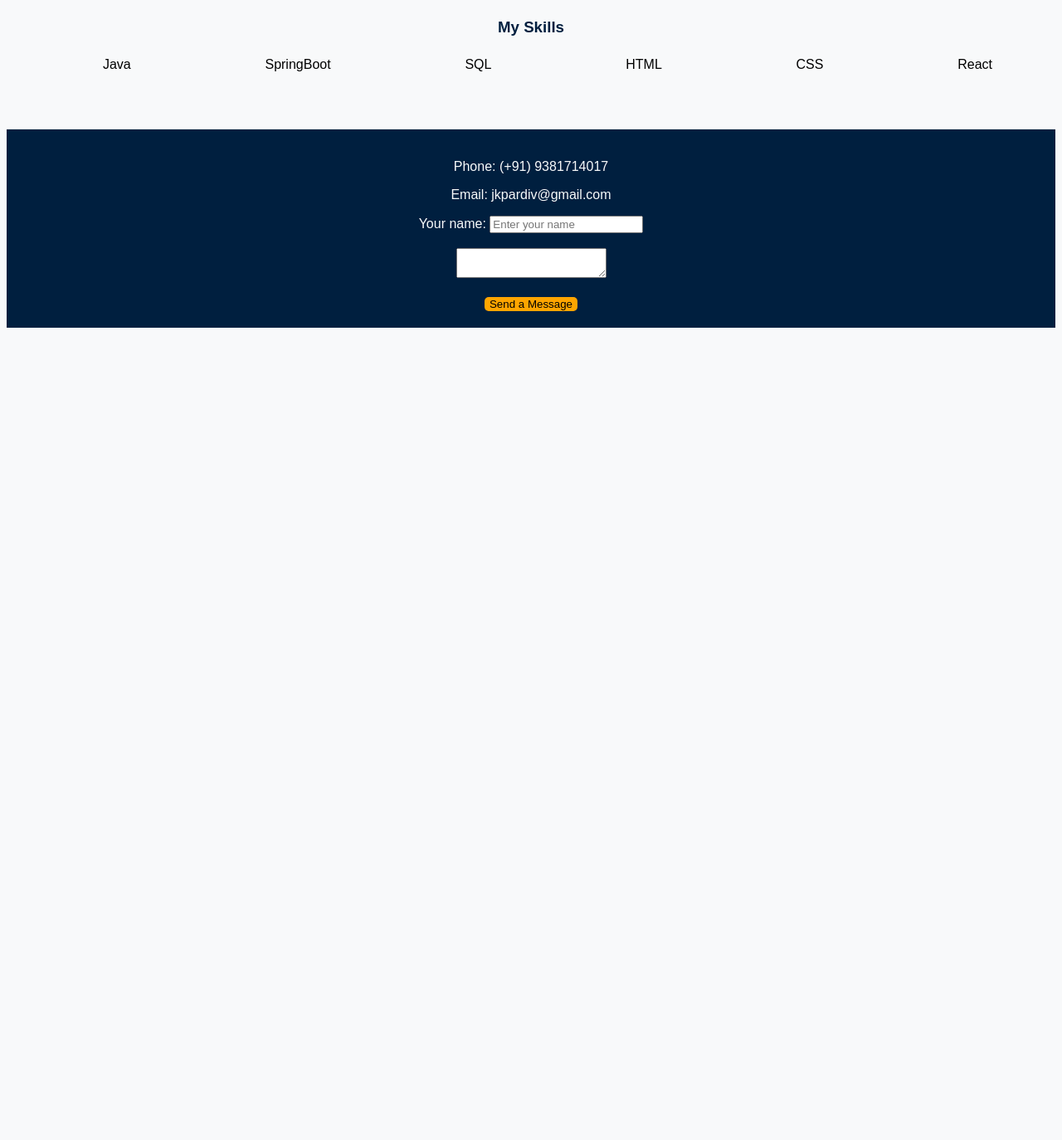
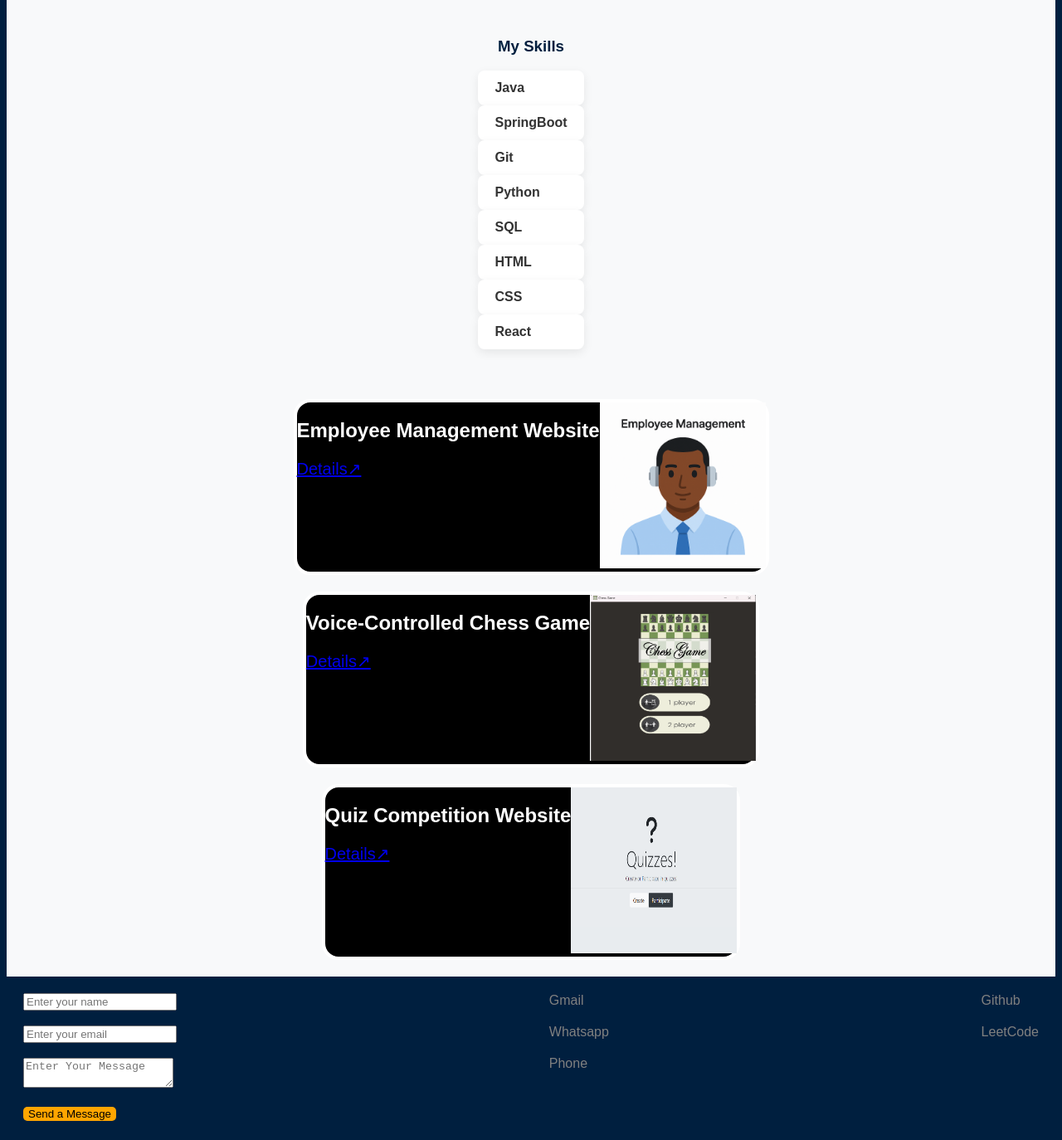
Before and after one commit to jkpardiv/My_Portfolio, a plain HTML site: page index.html in a window 1280 px wide. Shown: the part 763-2137 px from the top of the page at 83% size. Before the commit the page ends 1166 px from the top, so only its background shows below. Drawn offline with Linux system fonts and the light colour scheme.

Commit message:
updating files and structure

```diff
--- a/index.html
+++ b/index.html
@@ -6,48 +6,116 @@
 </head>
 <body>
     <div class="container">
+        <div class="navigation">
+            <nav>
+            <ul class="list0">
+                <li><a href="#about">About Me</a></li>
+                <li><a href="#skill">My Skills</a></li>
+                <li><a href="#Projects">My Projects</a></li>
+                <li><a href="#contact">Contact Me</a></li>
+            </ul>
+        </nav>
+        </div>
         <div class="head">
             <header>
                 <h1 id="kl">Hello, Glad to see you</h1>
                 <h2>Welcome to my portfolio</h2>
-                <img class="welcome" src="welcome.jpg" alt="welcome">
+                <img class="welcome" src="./images/welcome.jpg" alt="welcome">
             </header>
         </div>
-
-        <!-- <div class="nav-bar">
-           <nav id="details">
-                <a href="index.html">Home</a>
-                <a href="about.html">About Me</a>
-                <a href="contact.html">Contact Me</a>
-           </nav>
-        </div> -->
         <div class="about">
+            <section id="about">
                 <h3>Know More About Me</h3>
             <div class="image">
-                 <img class="self" src="passport_photo.jpg" alt="my_photo">
+                 <img class="self" src="./images/passport_photo.jpg" alt="my_photo">
             </div>
             <p>
                 Entry-level Computer Science graduate with practical experience in full-stack development using Java, Spring Boot, React, and SQL. Familiar with Python and foundational AI/ML concepts. Skilled in debugging, documentation, and collaborating in team and hybrid work environments. Quick learner with a strong problem-solving mindset and a passion for building scalable software solutions.
             </p>
+            </section>
          </div>
-        <div class="skills">
+
+
+        <div class="skills-section">
+            <section id="skill">
             <h3>My Skills</h3>
-            <ul>
-                <li>Java</li>
-                <li>SpringBoot</li>
-                <li>SQL</li>
-                <li>HTML</li>
-                <li>CSS</li>
-                <li>React</li>
-            </ul>
+
+                <div class="java skill">Java</div>
+                <div class="springBoot skill">SpringBoot</div>
+                <div class="git skill">Git</div>
+                <div class="python skill">Python</div>
+                <div class="sql skill">SQL</div>
+                <div class="html skill">HTML</div>
+                <div class="css skill">CSS</div>
+                <div class="react skill">React</div>
+
+            </section>
         </div>
+        <section id="Projects">
+            <div class="overview">
+
+                <div class="p1 card">
+                <div class="left">
+                    <h2>Employee Management Website</h2>
+                    <a href="./projects.html">Details↗</a>
+                </div>
+                <div class="right">
+                    <img src="./images/employee.png" alt="employee">
+                </div>
+            </div>
+
+            <div class="p2 card">
+                <div class="left">
+                    <h2>Voice-Controlled Chess Game</h2>
+                    <a href="./projects.html">Details↗</a>
+                </div>
+                <div class="right">
+                    <img src="./images/krish.png" alt="chess">
+                </div>
+            </div>
+
+                <div class="p2 card">
+                    <div class="left">
+                        <h2>Quiz Competition Website</h2>
+                        <a href="./projects.html">Details↗</a>
+                    </div>
+                    <div class="right">
+                        <img src="./images/quiz.png" alt="quiz">
+                    </div>
+                </div>
+            </div>
+        </section>
+
+
+
+        <!-- <div class="projects">
+            <a href="./projects.html"><button type="submit" class="pro-button" >👉Check out My Projects Here</button></a>
+        </div> -->
+        <section id="contact">
             <div class="contact">
-            <p>Phone: <span id="phone">(+91) 9381714017</span></p>
-            <p>Email: <span id="email">jkpardiv@gmail.com</span></p>
-            Your name: <input type="text" placeholder="Enter your name"><br><br>
-            <textarea id="message"></textarea><br><br>
+
+                <div class="query">
+                    <input type="text" placeholder="Enter your name"><br><br>
+                    <input type="email" placeholder="Enter your email"><br><br>
+                    <textarea id="message" placeholder="Enter Your Message"></textarea><br><br>
                     <button type="submit">Send a Message</button>
                 </div>
+
+                <div class="social-media">
+                    <a href="mail">Gmail</a>
+                    <a href="whatsapp">Whatsapp</a>
+                    <a href="phone">Phone</a>
                 </div>
+                <div class="platforms">
+                    <a href="https://www.github.com/jkpardiv">Github</a>
+                    <a href="https://www.leetcode.com/u/jkpardiv">LeetCode</a>
+                </div>
+            </div>
+        </section>
+            <!-- <h1>Get in touch</h1> -->
+
+
+    </div>
+
 </body>
 </html>
--- a/styles.css
+++ b/styles.css
@@ -1,16 +1,16 @@
 .container{
     display: grid;
-    grid-template-rows:1fr 1fr 0.4fr 0.6fr;
 }
 body{
-    background-color: #f8f9fa;
+    background-color: #001f3f;
      font-family: Arial, Helvetica, sans-serif;
 }
 header{
-    background-color: #001f3f;
     color: white;
     text-align: center;
-
+}
+.about{
+    background-color: #f8f9fa;
 }
 
 .welcome{
@@ -24,17 +24,16 @@ header{
     border-radius:50%;
 }
 
-
 li{
     list-style: none;
 
 }
-ul{
+.list1{
     margin-top: 25px;
     display: flex;
     gap: 10px;
     justify-content: space-around;
-
+   cursor: pointer;
 }
 .image{
     display: flex;
@@ -43,7 +42,7 @@ ul{
 }
 
 
- .about> p{
+ section p{
      max-width: 800px;
     text-align: center;
     font-size: 18px;
@@ -53,18 +52,123 @@ ul{
  }
 
  .contact {
-  background-color: #001f3f;
-  color: #f8f9fa;
-  text-align: center;
-  padding: 20px;
-  border-top: 1px solid #ddd;
+    display: flex;
+    justify-content: space-between;
+    background-color: #001f3f;
+    color: #f8f9fa;
+    padding: 20px;
 }
 .contact button{
     background-color: orange;
     border: none;
     border-radius: 5px;
 }
+
+
 h3{
     color: #001f3f;
     text-align: center;
 }
+.projects{
+    text-align: center;
+}
+.pro-button{
+    border: 0;
+    font-size: 20px;
+    color: blue;
+    cursor: pointer;
+}
+.container1{
+    background-color: black;
+
+    color: white;
+}
+.pr{
+    line-height: 20px;
+}
+.overview{
+    display: flex;
+    gap: 20px;
+    justify-content: center;
+    flex-wrap: wrap;
+    padding: 20px;
+    flex-direction: column;
+    align-items: center;
+    background-color: #f8f9fa;
+}
+.left a{
+    font-size: 20px;
+}
+
+.right img{
+    width: 200px;
+    height: 200px;
+    /* overflow: hidden; */
+    object-fit:fill;
+}
+.card{
+    display: flex;
+    border: 4px solid;
+    background-color: black;
+    color: white;
+    border-radius: 20px;
+}
+.list1 li:hover{
+    background-color: black;
+    color: white;
+
+}
+.list0{
+    display: flex;
+    gap: 35px;
+    float: right;
+}
+.list0 a{
+    text-decoration: none;
+    color: linen;
+}
+.skills-section {
+  display: flex;
+  flex-wrap: wrap;
+  gap: 15px;
+  justify-content: center;
+  padding: 40px;
+  background-color: #f8f9fa;
+}
+
+.skill {
+  background-color: #ffffff;
+  padding: 12px 20px;
+  border-radius: 8px;
+  box-shadow: 0 4px 12px rgba(0, 0, 0, 0.08);
+  font-weight: 600;
+  color: #333;
+  transition: all 0.3s ease;
+  cursor: pointer;
+}
+
+.skill:hover {
+  transform: scale(1.05);
+  box-shadow: 0 6px 15px rgba(0, 0, 0, 0.15);
+  color: #007bff;
+}
+
+.social-media{
+    display: flex;
+    flex-direction: column;
+    gap:20px;
+}
+.platforms{
+    display: flex;
+    flex-direction: column;
+    gap:20px;
+}
+.social-media a{
+    color: grey;
+    text-decoration: none;
+}
+
+.platforms a{
+    color: grey;
+    text-decoration: none;
+}
```
Also changed, not shown: about.html (deleted, +0 -23 lines), contact.html (deleted, +0 -15 lines), images/employee.png (added), images/krish.png (added), images/passport_photo.jpg (renamed from passport_photo.jpg), images/quiz.png (added), images/welcome.jpg (renamed from welcome.jpg), 1 other file. Lines whose indentation alone changed are shown as unchanged.
